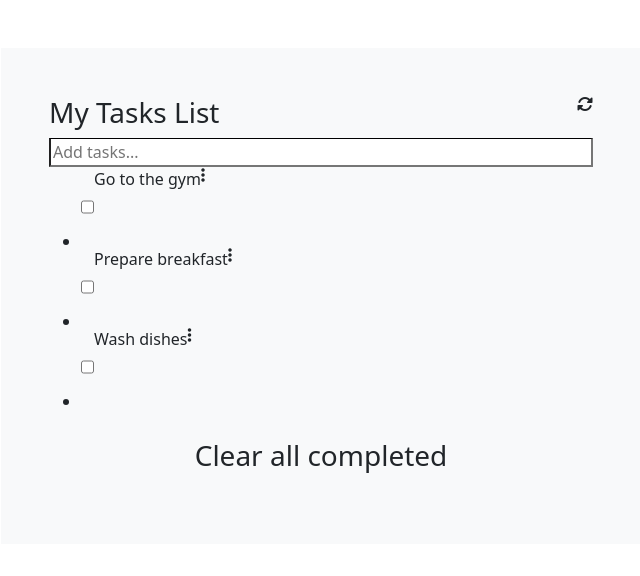
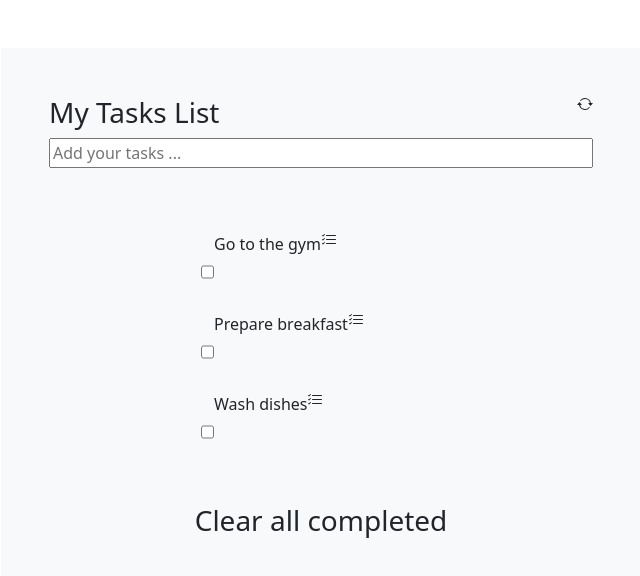
Before and after one commit to Aduda-Boaz/to-dolist, a website built with webpack: page src/index.html in a window 1280 px wide. Shown: the whole page, without its empty margins (319-959 px from the left). Built offline with nearby package versions, Linux system fonts and the light colour scheme.

Commit message:
Modify the listed tasks

```diff
--- a/package.json
+++ b/package.json
@@ -36,6 +36,7 @@
     "webpack-dev-server": "^4.7.3"
   },
   "dependencies": {
+    "bootstrap-icons": "^1.7.2",
     "lodash": "^4.17.21"
   }
 }
--- a/src/index.html
+++ b/src/index.html
@@ -12,14 +12,22 @@
 <body>
   <main>
     <div class="list-container container d-flex flex-column list-unstyled w-50 mx-auto mt-5 bg-light p-5">
-      <div class="list-header d-flex justify-content-between align-content-center">
+      <div class="task-heading d-flex justify-content-between align-content-center">
         <h3>My Tasks List</h3>
-        <i class="fas fa-sync-alt"></i>
+        <svg xmlns="http://www.w3.org/2000/svg" width="16" height="16" fill="currentColor" class="bi bi-arrow-repeat"
+          viewBox="0 0 16 16">
+          <path
+            d="M11.534 7h3.932a.25.25 0 0 1 .192.41l-1.966 2.36a.25.25 0 0 1-.384 0l-1.966-2.36a.25.25 0 0 1 .192-.41zm-11 2h3.932a.25.25 0 0 0 .192-.41L2.692 6.23a.25.25 0 0 0-.384 0L.342 8.59A.25.25 0 0 0 .534 9z" />
+          <path fill-rule="evenodd"
+            d="M8 3c-1.552 0-2.94.707-3.857 1.818a.5.5 0 1 1-.771-.636A6.002 6.002 0 0 1 13.917 7H12.9A5.002 5.002 0 0 0 8 3zM3.1 9a5.002 5.002 0 0 0 8.757 2.182.5.5 0 1 1 .771.636A6.002 6.002 0 0 1 2.083 9H3.1z" />
+        </svg>
       </div>
-      <input class="input-task" name="add-task" placeholder="Add tasks...">
-      <ul class="task-placeholder">
+      <input class="tasks-placeholder" placeholder="Add your tasks ..." type="text" id="Task-input">
+      <div class="task-container">
+        <ul class="task-placeholder list-unstyled w-50 mx-auto mt-5 bg-light p-3">
 
-      </ul>
+        </ul>
+      </div>
       <div class="task-complete d-flex justify-content-center align-content-center py-3">
         <h3 class="text-center clear-btn">Clear all completed</h3>
       </div>
--- a/src/index.js
+++ b/src/index.js
@@ -24,11 +24,13 @@ const createList = (list) => {
 
   li.innerHTML = `
   <li class="tasks-itm">
-    <label class="tasks-lb d-flex">
+    <label class="tasks-lb d-flex justify-content-between align-content-center">
       <input type="checkbox" value="${list.completed}">
       <p class="des-task">${list.description}</p>
     </label>
-    <i class="fas fa-ellipsis-v"></i>
+    <svg xmlns="http://www.w3.org/2000/svg" width="16" height="16" fill="currentColor" class="bi bi-list-check" viewBox="0 0 16 16">
+    <path fill-rule="evenodd" d="M5 11.5a.5.5 0 0 1 .5-.5h9a.5.5 0 0 1 0 1h-9a.5.5 0 0 1-.5-.5zm0-4a.5.5 0 0 1 .5-.5h9a.5.5 0 0 1 0 1h-9a.5.5 0 0 1-.5-.5zm0-4a.5.5 0 0 1 .5-.5h9a.5.5 0 0 1 0 1h-9a.5.5 0 0 1-.5-.5zM3.854 2.146a.5.5 0 0 1 0 .708l-1.5 1.5a.5.5 0 0 1-.708 0l-.5-.5a.5.5 0 1 1 .708-.708L2 3.293l1.146-1.147a.5.5 0 0 1 .708 0zm0 4a.5.5 0 0 1 0 .708l-1.5 1.5a.5.5 0 0 1-.708 0l-.5-.5a.5.5 0 1 1 .708-.708L2 7.293l1.146-1.147a.5.5 0 0 1 .708 0zm0 4a.5.5 0 0 1 0 .708l-1.5 1.5a.5.5 0 0 1-.708 0l-.5-.5a.5.5 0 0 1 .708-.708l.146.147 1.146-1.147a.5.5 0 0 1 .708 0z"/>
+  </svg>
   </li>`;
 
   return li;
--- a/src/styles.css
+++ b/src/styles.css
@@ -1,5 +1,23 @@
 li {
   height: 10vh;
+}
+
+ul {
+  justify-content: space-between;
+  align-items: center;
+  padding: 0;
+  margin: 0;
+  text-align: right;
+  width: 10em;
+}
+
+input {
+  position: relative;
+}
+
+.task-placeholder {
+  align-items: center;
+  justify-content: space-between;
 }
 
 .input-task {
```
Also changed, not shown: dist/index.html, dist/main.js, src/dist/index.dev.js, 1 other file.
